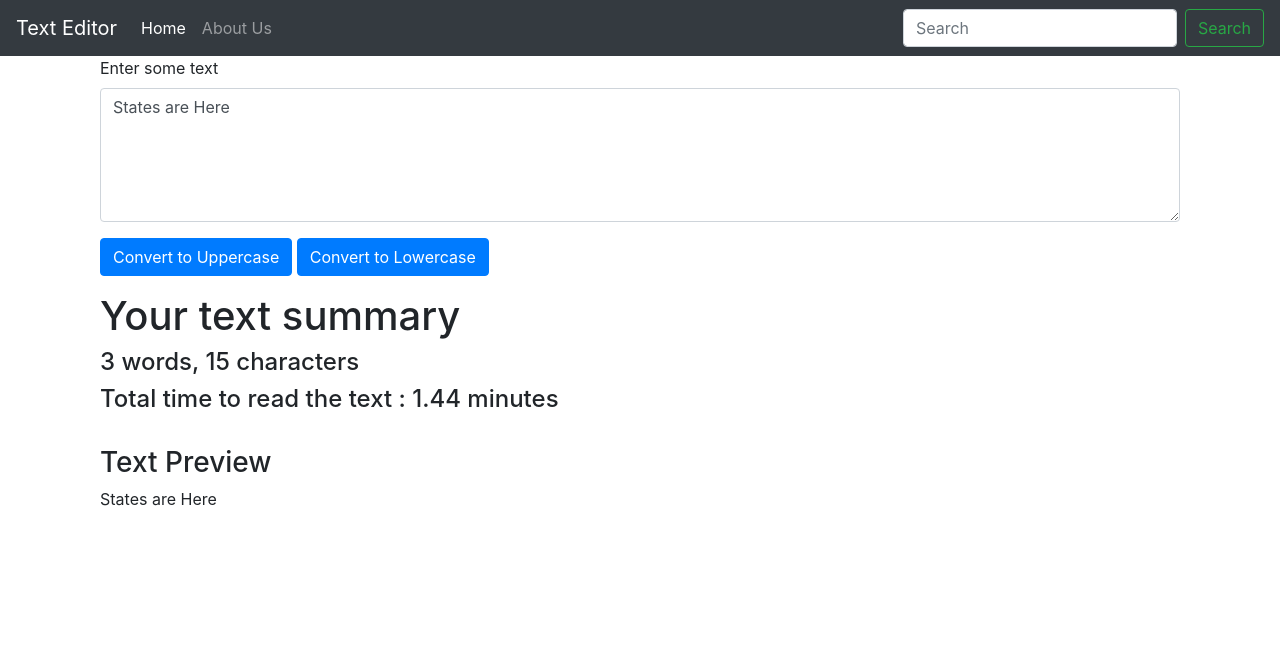
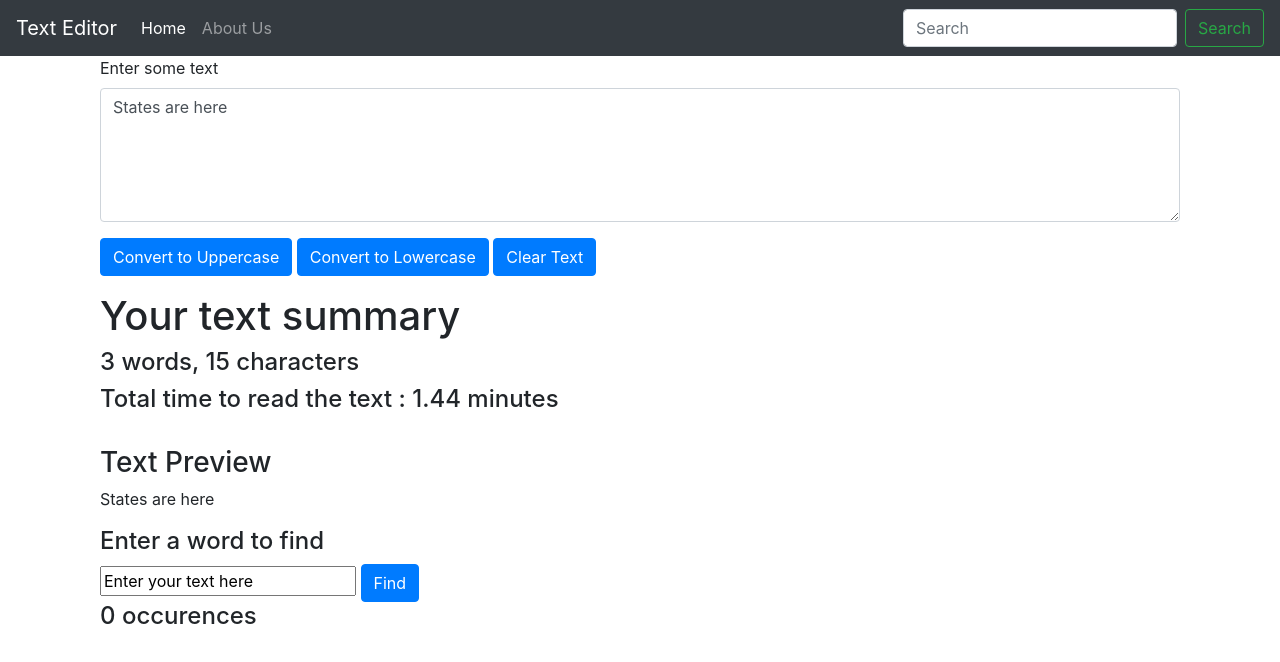
Before and after one commit to muhammadabdullah660/Text-Editor, a React (Create React App) app: page / in a window 1280 px wide. Shown: the top 662 px of the page. Built offline with nearby package versions, Linux system fonts and the light colour scheme.

Commit message:
more logic: find no. of occurences of a word

```diff
--- a/src/Components/TextForm.js
+++ b/src/Components/TextForm.js
@@ -1,6 +1,9 @@
 import React, { useState } from "react";
 import PropTypes from "prop-types"; //impt
-
+const countOcc = (string, subString) => {
+  let count = string.split(subString).length - 1;
+  return count;
+};
 export default function TextForm(props) {
   const handleUpCaseClick = () => {
     //console.log("UpperCase was clicked" + txt);
@@ -8,15 +11,27 @@ export default function TextForm(props) {
     setTxt(newText);
   };
   const handleLoCaseClick = () => {
-    //console.log("UpperCase was clicked" + txt);
     let newText = txt.toLowerCase();
+    setTxt(newText);
+  };
+  const handleFindClick = () => {
+    setCount(countOcc(txt, findWord));
+    console.log(countOcc(txt, findWord));
+  };
+  const handleClearClick = () => {
+    let newText = "";
     setTxt(newText);
   };
   const handleOnChange = (event) => {
     //console.log("On change");
     setTxt(event.target.value);
   };
-  const [txt, setTxt] = useState("States are Here");
+  const handleOnWordChange = (event) => {
+    setfindWord(event.target.value);
+  };
+  const [findWord, setfindWord] = useState("Enter your text here");
+  const [count, setCount] = useState(0);
+  const [txt, setTxt] = useState("States are here");
   return (
     <>
       <div className="container">
@@ -36,21 +51,39 @@ export default function TextForm(props) {
           </button>{" "}
           <button className="btn btn-primary" onClick={handleLoCaseClick}>
             Convert to Lowercase
+          </button>{" "}
+          <button className="btn btn-primary" onClick={handleClearClick}>
+            Clear Text
           </button>
         </form>
       </div>
       <div className="container my-3">
+        {/* Present text as number of words and characters */}
         <h1>Your text summary</h1>
         <h4>
-          {txt.match(/\S+/g).length} words, {txt.length} characters
+          {(txt.match(/\S+/g) || []).length} words, {txt.length} characters
         </h4>
+        {/* Tells time required to read depending on number of words */}
         <h4>
           Total time to read the text : {txt.split(" ").length * 0.008 * 60}{" "}
           minutes
         </h4>{" "}
         <br />
+        {/* Simple preview of text */}
         <h3>Text Preview</h3>
         <p>{txt}</p>
+        {/* Count number of occurences of a word */}
+        <h4>Enter a word to find</h4>
+        <input
+          type="text"
+          value={findWord}
+          onChange={handleOnWordChange}
+        />{" "}
+        <button className="btn btn-primary" onClick={handleFindClick}>
+          Find
+        </button>
+        <h4>{count} occurences</h4>
+        {/* {can be done directly by writing expression instead of event handling with button} */}
       </div>
     </>
   );
```
